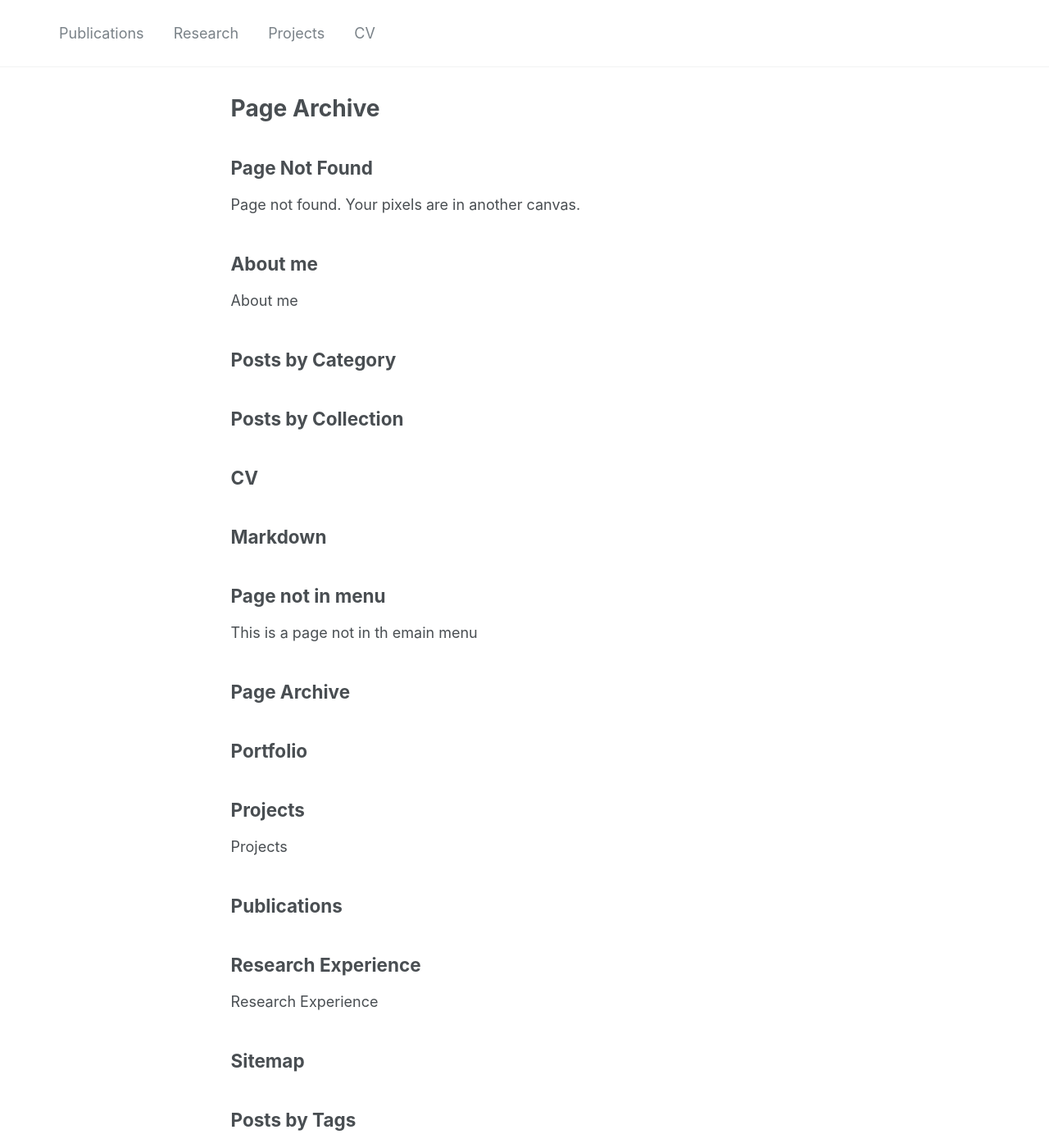
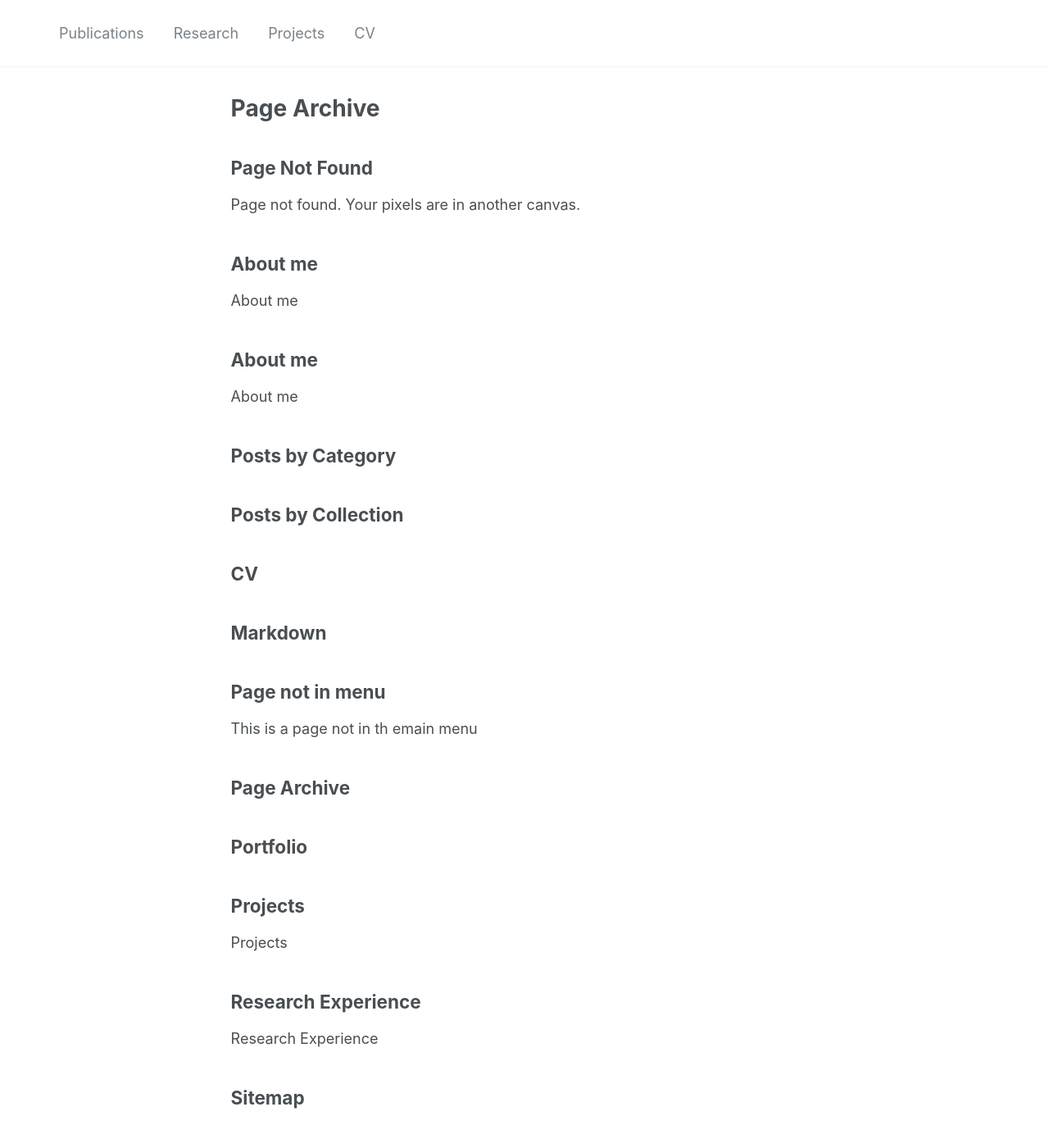
Before and after one commit to shreyasdethe/home, a Jekyll site: the page built from _pages/page-archive.html, in a window 1280 px wide and 1400 px high. Shown: the whole window at 82% size. Built offline with Jekyll 4.4.1, drawn with Linux system fonts in a browser that asks for light colours.

Commit message:
Adding about page

```diff
--- a/_includes/masthead.html
+++ b/_includes/masthead.html
@@ -7,7 +7,7 @@
         <button><div class="navicon"></div></button>
         <ul class="visible-links">
           <!-- <li class="masthead__menu-item masthead__menu-item--lg"><a href="{{ base_path }}/">{{ site.title }}</a></li> -->
-          <li class="masthead__menu-item masthead__menu-item--lg">{{ TP }}</li>
+          <li class="masthead__menu-item masthead__menu-item--lg">{{ }}</li>
           {% for link in site.data.navigation.main %}
             {% if link.url contains 'http' %}
               {% assign domain = '' %}
--- a/_pages/publications.md
+++ b/_pages/Home.md
@@ -1,7 +1,11 @@
 ---
-title: "Publications"
-permalink: /publications/
+permalink: /
+title: "About me"
+excerpt: "About me"
 author_profile: true
+redirect_from:
+  - /about/
+  - /about.html
 ---
 
 Work in Progress
```
